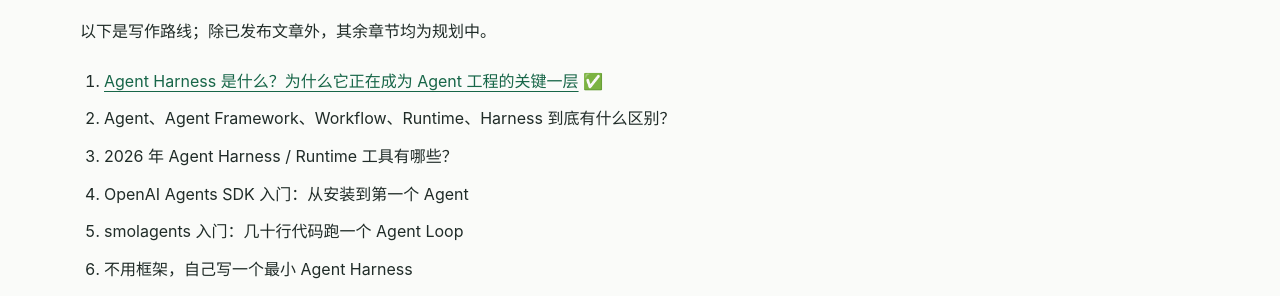
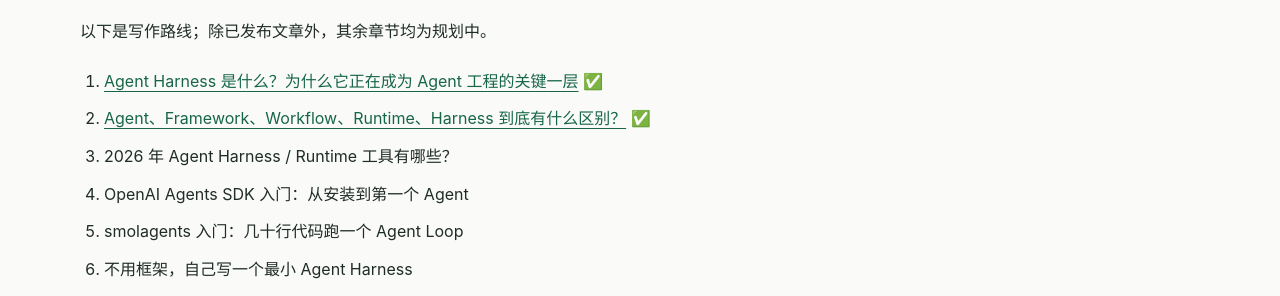
Before and after one commit to hugfeature/hugfeature.github.io, a Jekyll site: the page built from harness.md, in a window 1280 px wide. Shown: the part 879-1175 px from the top of the page. Built offline with Jekyll 4.4.1, drawn with Linux system fonts in a browser that asks for light colours.

Commit message:
Link Agent Harness series #02

```diff
--- a/harness.md
+++ b/harness.md
@@ -29,7 +29,7 @@
 
 
 1. [Agent Harness 是什么？为什么它正在成为 Agent 工程的关键一层](/harness/what-is-agent-harness/) ✅
-2. Agent、Agent Framework、Workflow、Runtime、Harness 到底有什么区别？
+2. [Agent、Framework、Workflow、Runtime、Harness 到底有什么区别？](/harness/agent-framework-workflow-runtime-harness/) ✅
 3. 2026 年 Agent Harness / Runtime 工具有哪些？
 4. OpenAI Agents SDK 入门：从安装到第一个 Agent
 5. smolagents 入门：几十行代码跑一个 Agent Loop
```
